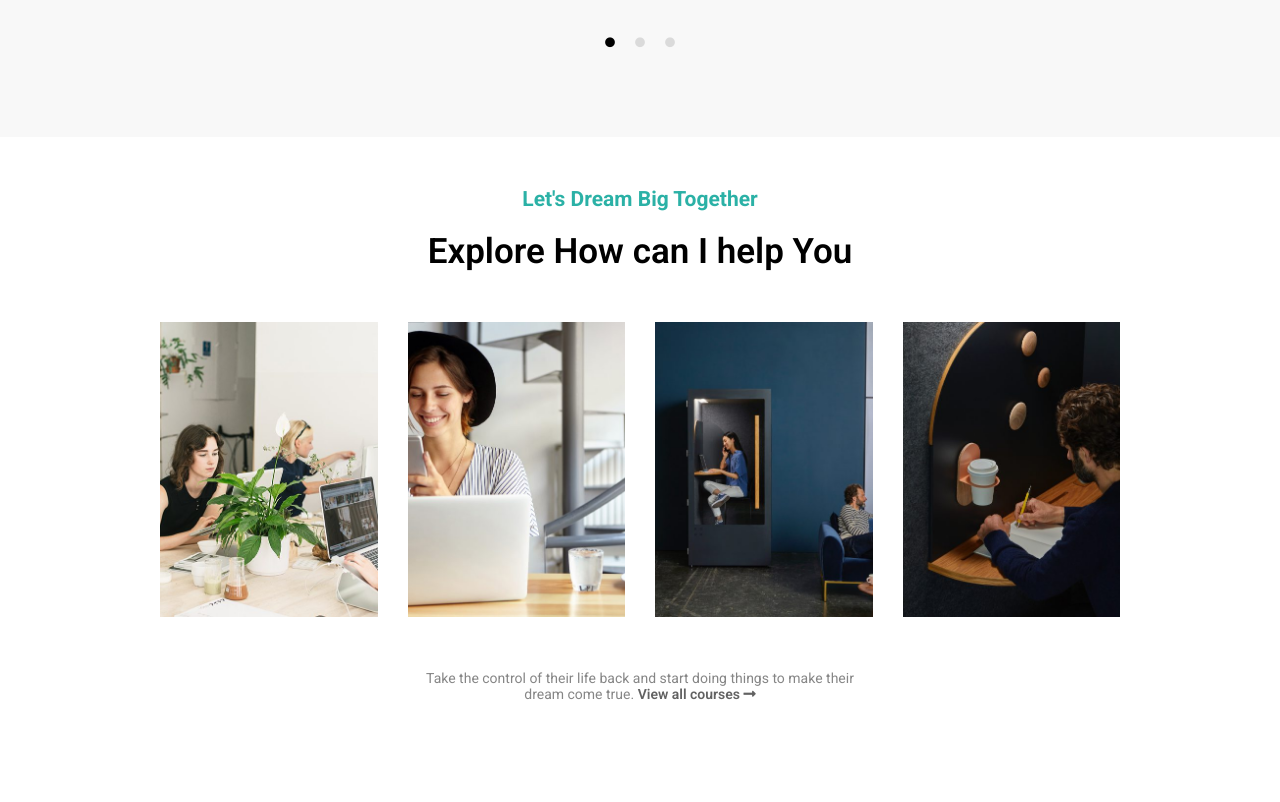
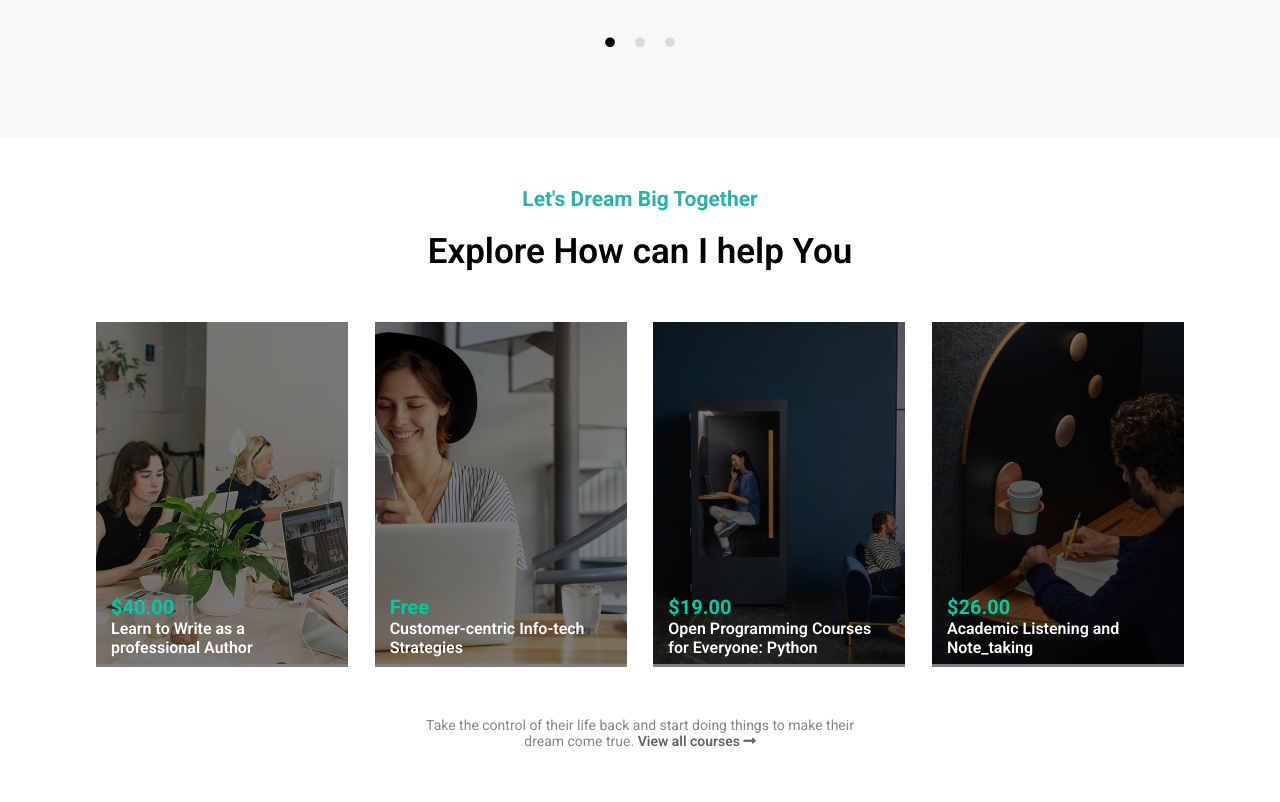
Before and after one commit to Vsevolod230287/proj-html-vuejs, a website: page index.html in a window 1280 px wide. Shown: the part 2153-2955 px from the top of the page. Drawn offline with nearby package versions, Linux system fonts and the light colour scheme.

Commit message:
Piccoli miglioramenti di stile

```diff
--- a/index.html
+++ b/index.html
@@ -177,8 +177,13 @@
               <h2>Let's Dream Big Together</h2>
               <p>Explore How can I help You</p>
             </div>
-            <div class="imgs" v-for="courseImg in coursesImgs">
-              <img :src="courseImg" alt="">
+            <div class="imgs" v-for="course in courses">
+              <div class="overlay"></div>
+              <div class="price-info">
+                <h3>{{course.h3}}<span>{{course.span}}</span></h3>
+                <p>{{course.p}}</p>
+              </div>
+              <img :src="course.link" alt="">
             </div>
             <div class="all-corses-bottom">
               <p>Take the control of their life back and start doing things to make their dream come true.
--- a/src/scss/partials/_main.scss
+++ b/src/scss/partials/_main.scss
@@ -243,15 +243,14 @@ main {
 
   section.all-courses {
     .container {
-      width: 75%;
+      width: 85%;
       margin: 0 auto;
 
       .negativ-margin {
         padding: 50px 0;
         display: flex;
         flex-wrap: wrap;
-        justify-content: center;
-        margin: 0 -15px;
+        justify-content: space-between;
 
         .all-courses-header {
           width: 100%;
@@ -271,8 +270,34 @@ main {
         }
 
         .imgs {
-          width: calc(100%/4);
-          padding: 0 15px;
+          position: relative;
+          width: calc(100%/4 - 20px);
+
+          .overlay {
+            width: 100%;
+            height: 100%;
+            position: absolute;
+            background-color: rgba(0,0,0,0.5);
+          }
+
+          .price-info {
+            position: absolute;
+            bottom: 0;
+            left: 0;
+            margin: 0 15px;
+            color: white;
+
+            h3 {
+              font-size: 20px;
+              color: #00c9a5;
+            }
+
+            p {
+              font-size: 16px;
+              padding-bottom: 10px;
+              font-weight: 600;
+            }
+          }
 
           img {
             width: 100%;
@@ -282,6 +307,7 @@ main {
         .all-corses-bottom {
           padding: 50px 0;
           width: 500px;
+          margin: 0 auto;
 
           p {
             color: #868686;
```
Also changed, not shown: dist/css/master.css, dist/js/main.js.
